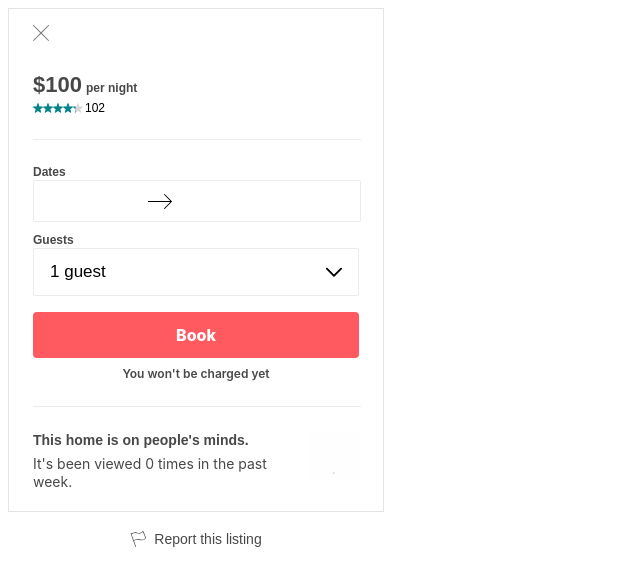
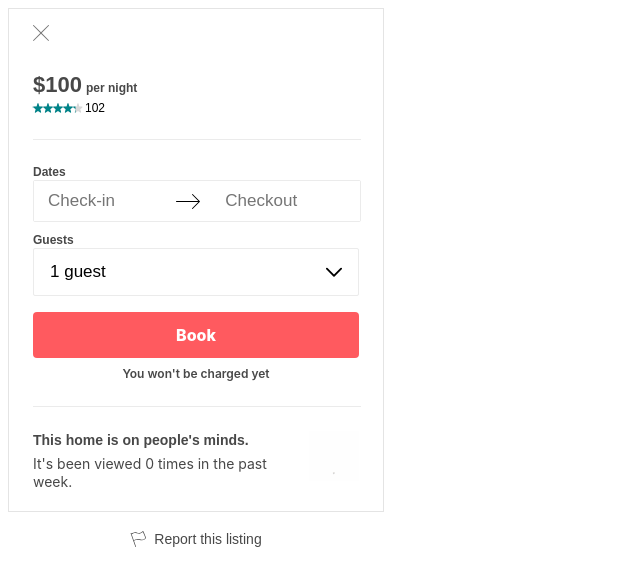
Before and after one commit to sky-bnb/component-booking-gi, a React app: page / in a window 1280 px wide. Shown: the top 586 px of the page, without its empty margins (0-640 px from the left). Built offline with nearby package versions, Linux system fonts and the light colour scheme.

Commit message:
allow check-in and checkout calendars to open/close sequentially or one at a time

```diff
--- a/src/components/Booking.jsx
+++ b/src/components/Booking.jsx
@@ -37,9 +37,9 @@ class Booking extends React.Component {
       numViews: 0,
       rating: 4.3,
       isCheckinOpen: false,
-      checkinValue: '',
+      checkinValue: 'Check-in',
       isCheckoutOpen: false,
-      checkoutValue: '',
+      checkoutValue: 'Checkout',
       isGuestsOpen: false,
       numAdults: 1,
       numChildren: 0,
@@ -61,19 +61,13 @@ class Booking extends React.Component {
   toggleCheckinDropdown(e) {
     e.preventDefault();
     const { isCheckinOpen } = this.state;
-    const currentTarget = e.currentTarget;
-    setTimeout(() => {
-      if (!currentTarget.contains(document.activeElement)) {
-        console.log(document.activeElement)
-      };
-    });
-    this.setState({ isCheckinOpen: !isCheckinOpen });
+    this.setState({ isCheckinOpen: !isCheckinOpen, isCheckoutOpen: false });
   }
 
   toggleCheckoutDropdown(e) {
     e.preventDefault();
     const { isCheckoutOpen } = this.state;
-    this.setState({ isCheckoutOpen: !isCheckoutOpen });
+    this.setState({ isCheckoutOpen: !isCheckoutOpen, isCheckinOpen: false });
   }
 
   toggleGuestsDropdown(e) {
@@ -88,12 +82,10 @@ class Booking extends React.Component {
   }
 
   updateCheckinDate(e) {
-    console.log(e.target.value);
     this.setState({ checkinValue: e.target.value });
   }
 
   updateCheckoutDate(e) {
-    console.log(e.target.value);
     this.setState({ checkoutValue: e.target.value });
   }
 
```
